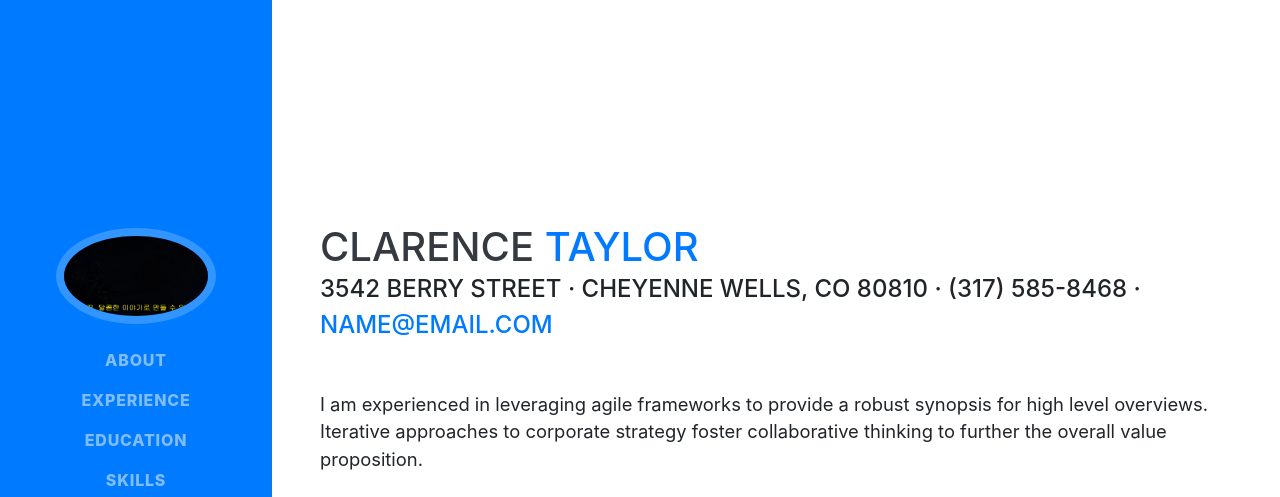
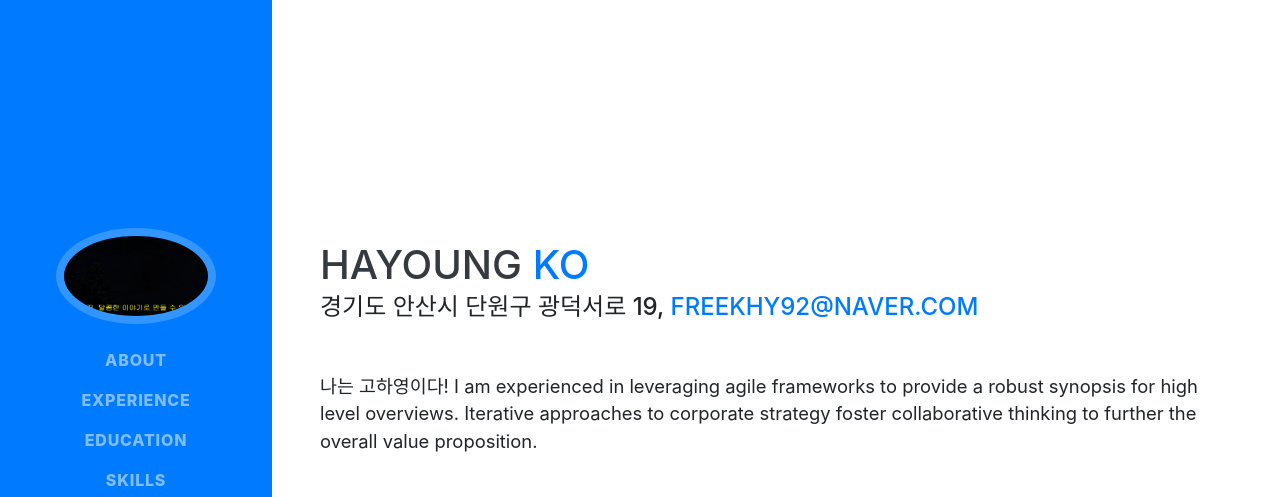
Before and after one commit to Kohayoung/Kohayoung.github.io, a website with bundled scripts: page index.html in a window 1280 px wide. Shown: the top 497 px of the page. Built offline with nearby package versions, Linux system fonts and the light colour scheme; a web font is replaced by a local one.

Commit message:
개인정보 수정

```diff
--- a/index.html
+++ b/index.html
@@ -63,13 +63,13 @@
 
     <section class="resume-section p-3 p-lg-5 d-flex align-items-center" id="about">
       <div class="w-100">
-        <h1 class="mb-0">Clarence
-          <span class="text-primary">Taylor</span>
+        <h1 class="mb-0">Hayoung
+          <span class="text-primary"> Ko</span>
         </h1>
-        <div class="subheading mb-5">3542 Berry Street · Cheyenne Wells, CO 80810 · (317) 585-8468 ·
-          <a href="mailto:name@email.com">name@email.com</a>
+        <div class="subheading mb-5">경기도 안산시 단원구 광덕서로 19,
+          <a href="mailto:name@email.com">freekhy92@naver.com</a>
         </div>
-        <p class="lead mb-5">I am experienced in leveraging agile frameworks to provide a robust synopsis for high level overviews. Iterative approaches to corporate strategy foster collaborative thinking to further the overall value proposition.</p>
+        <p class="lead mb-5">나는 고하영이다! I am experienced in leveraging agile frameworks to provide a robust synopsis for high level overviews. Iterative approaches to corporate strategy foster collaborative thinking to further the overall value proposition.</p>
         <div class="social-icons">
           <a href="#">
             <i class="fab fa-linkedin-in"></i>
```
